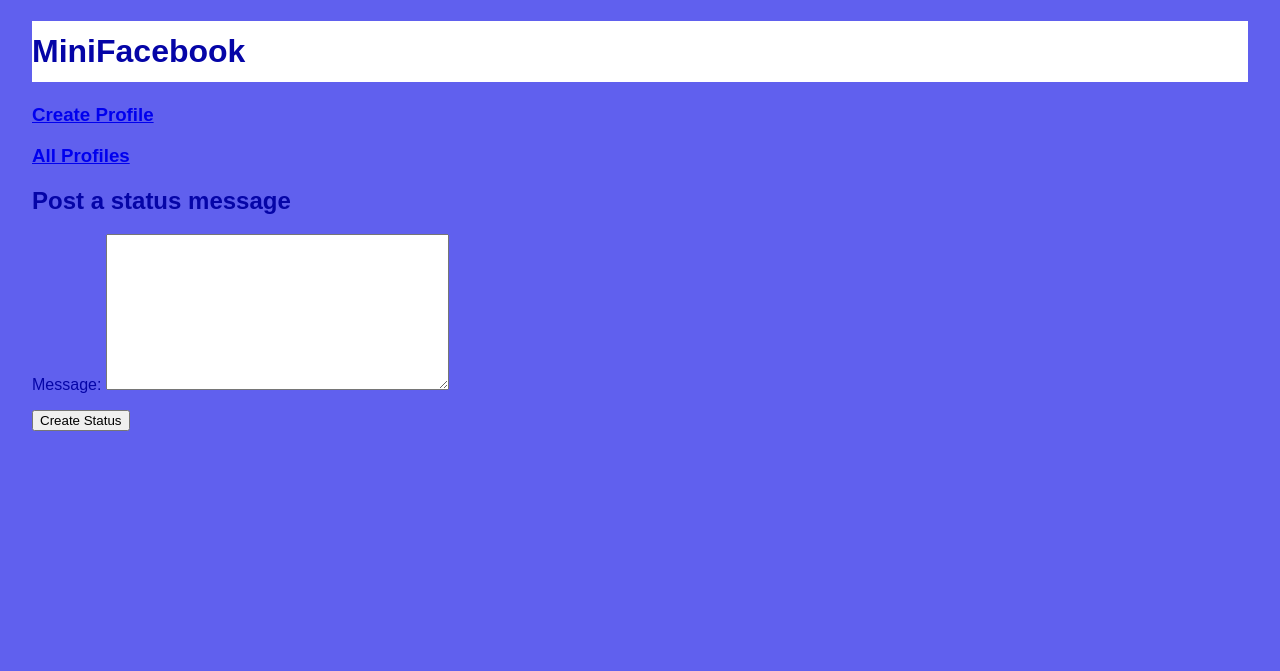
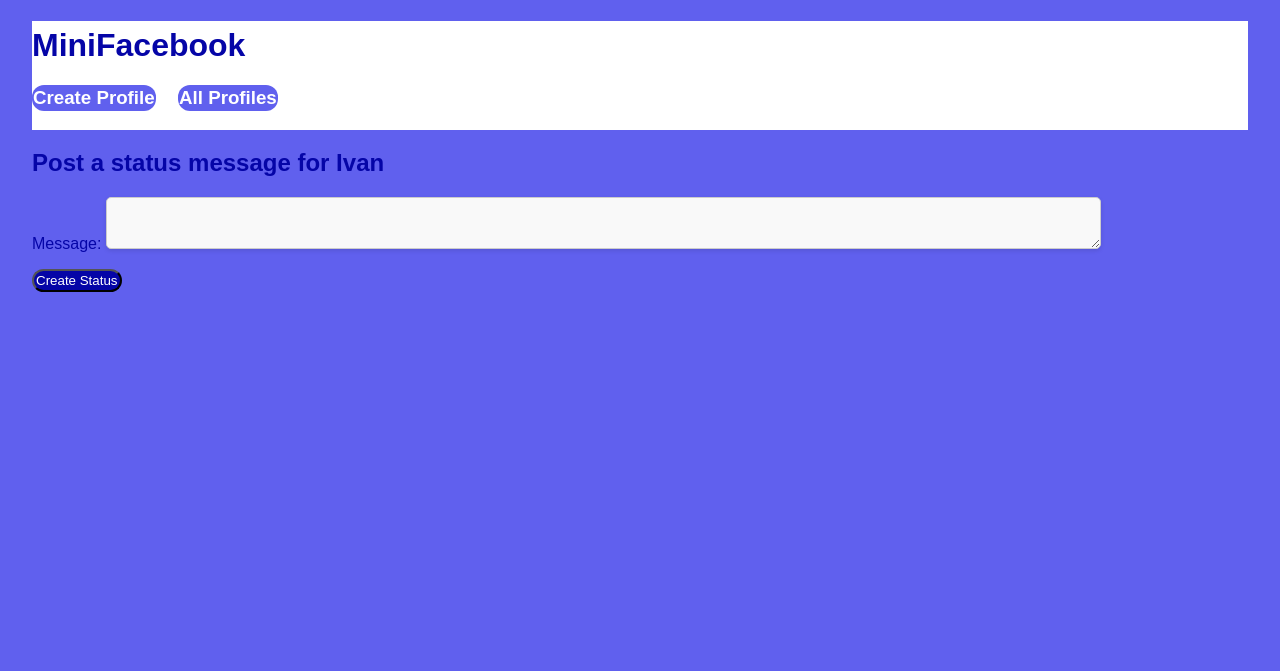
Before and after one commit to IvanYangg/cs412, a Django app: page /mini_fb/profile/1/create_status/ in a window 1280 px wide. Shown: the top 671 px of the page. Run offline with Django 5.2, Linux system fonts and the light colour scheme; data comes from the database, SQL or seed files in the repository.

Commit message:
Added styling

```diff
--- a/mini_fb/static/mini_fb/style.css
+++ b/mini_fb/static/mini_fb/style.css
@@ -10,10 +10,49 @@ body {
     font-family: Arial, sans-serif;
 }
 
+header {
+    top: 0;
+    position: sticky;
+    z-index: 1000;
+    background-color: white;
+}
+
 .logo {
-    background-color: white;
-    padding-top: 12px;
-    padding-bottom: 12px;
+    padding-top: 6px;
+    padding-bottom: 9px;
+}
+
+nav {
+    display:flex;
+    margin-top:-1.8em;
+}
+
+nav > h3 {
+    margin-right:1.2em;
+    background-color: rgb(96, 96, 238);
+    border-radius:12px;
+    padding: 2px 1px 2px 1px;
+}
+
+nav > h3 > a {
+    text-decoration: none;
+    color:white;
+}
+
+.status-button {
+    text-decoration: none;
+    color:white;
+    border-radius:12px;
+    padding: 2px 2px 2px 2px;
+    background-color: rgb(5, 5, 167);
+}
+
+button {
+    text-decoration: none;
+    color:white;
+    border-radius:12px;
+    padding: 2px 2px 2px 2px;
+    background-color: rgb(5, 5, 167);
 }
 
 table {
@@ -38,8 +77,7 @@ td {
 }
 
 td img {
-    max-width: 150px;
-    height: auto;
+    max-height:100px;
     border-radius: 50%;
     box-shadow: 0 4px 8px rgba(0, 0, 0, 0.2);
 }
@@ -47,12 +85,16 @@ td img {
 .profile-container {
     display:flex;
     justify-content: space-between;
+    margin-top:2em;
 }
 
 .profile-image {
     border-radius:16px;
     border-style:groove;
     border-color: white;
+    max-width: 50%;
+    min-width:40%;
+    height: auto;
 }
 
 footer {
@@ -62,3 +104,15 @@ footer {
     width: 100%;
     text-align: center;
 }
+
+.status-form textarea {
+    height: 30px;
+    width:80%;
+    padding: 10px;
+    border: 1px solid #ccc;
+    border-radius: 5px;
+    font-size: 14px;
+    background-color: #f9f9f9;
+    color: #333;
+    box-shadow: 0 2px 4px rgba(0, 0, 0, 0.1);
+}
--- a/mini_fb/templates/mini_fb/base.html
+++ b/mini_fb/templates/mini_fb/base.html
@@ -14,8 +14,10 @@ Description: This file defines the base html that is rendered on every page.  --
 <body>
     <header>
         <h1 class = "logo">MiniFacebook</h1>
-        <h3><a href="{% url 'create_profile' %}">Create Profile</a></h3>
-        <h3><a href="{% url 'show_all_profiles' %}">All Profiles</a></h3>
+        <nav>
+            <h3><a href="{% url 'create_profile' %}">Create Profile</a></h3>
+            <h3><a href="{% url 'show_all_profiles' %}">All Profiles</a></h3>
+        </nav>
     </header>
     <main>
         {% block content %}
--- a/mini_fb/templates/mini_fb/create_status_form.html
+++ b/mini_fb/templates/mini_fb/create_status_form.html
@@ -4,8 +4,8 @@ Description: This file defines the html that renders the form to create new stat
 
 {% extends 'mini_fb/base.html' %}
 {% block content %}
-  <h2>Post a status message</h2>
-  <form method="post">
+  <h2>Post a status message for {{profile.first_name}}</h2>
+  <form method="post" class="status-form">
     {{ form.as_p }}
     {% csrf_token %}
     <button type="submit">Create Status</button>
--- a/mini_fb/templates/mini_fb/show_profile.html
+++ b/mini_fb/templates/mini_fb/show_profile.html
@@ -7,12 +7,12 @@ Description: This file defines the html that is rendered upon clicking on a spec
 {% block content %}
 {% load static %}
   <div class="profile-container">
-    <img src="{{ object.profile_image_url }}" alt="{{ object.first_name }}" width="400" class="profile-image">
+    <img src="{{ object.profile_image_url }}" alt="{{ object.first_name }}" class="profile-image">
     <div>
         <h1>{{ profile.first_name }} {{ profile.last_name }}</h1>
         <p><strong>City:</strong> {{ profile.city }}</p>
         <p><strong>Email:</strong> {{ profile.email }}</p>
-        <h3><a href="{% url 'create_status' profile.pk %}">Create Status</a></h3>
+        <h3><a class="status-button" href="{% url 'create_status' profile.pk %}">Create Status</a></h3>
     </div>
   </div>
   <h2>{{ profile.first_name }}'s Status Messages:</h2>
```
